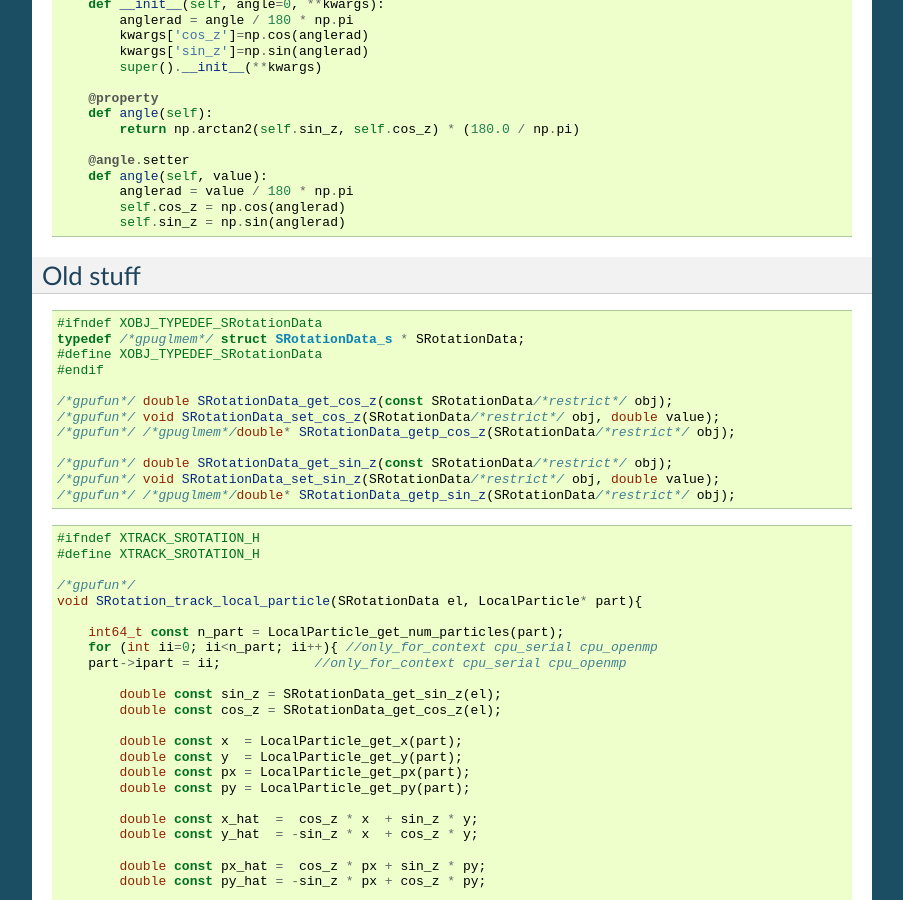
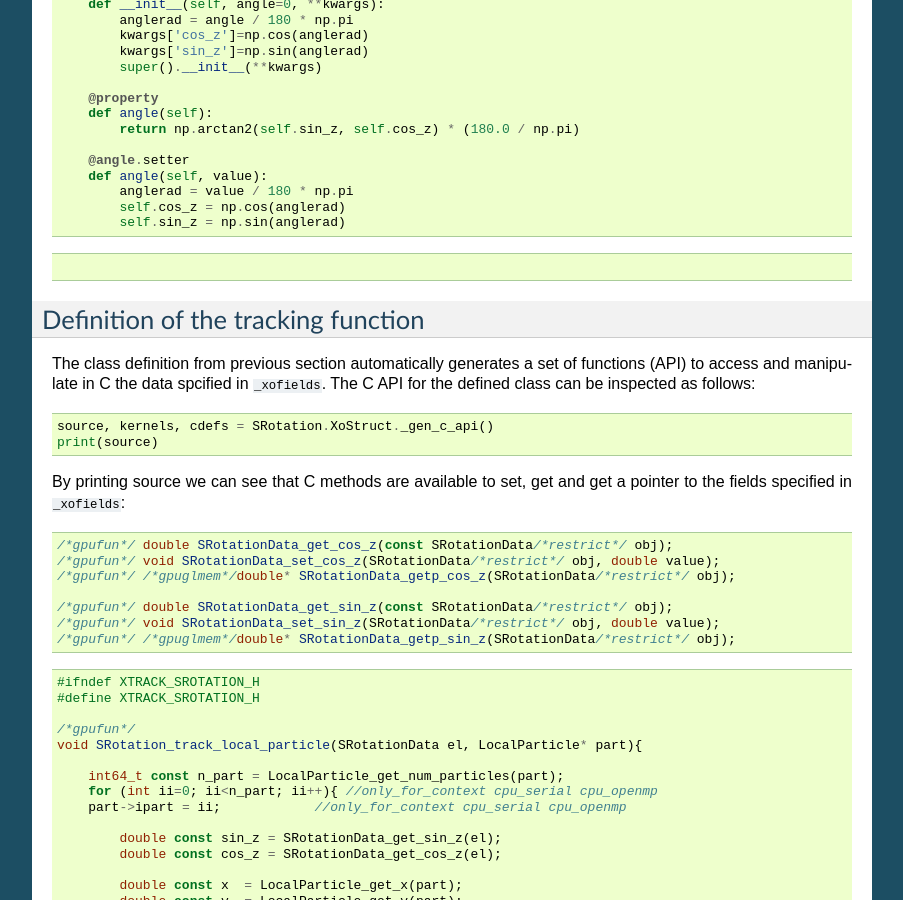
Before and after one commit to xsuite/xsuite, a Sphinx documentation site: the page built from docs/newbeamelement.rst, in a window 1280 px wide and 900 px high, scrolled down 1336 px. Shown: the whole window, without its empty margins (198-1101 px from the left). Built offline with Sphinx 7.4.7, drawn with Linux system fonts in a browser that asks for light colours; some of the changed text lies outside the part shown.

Commit message:
Quick push

```diff
--- a/docs/newbeamelement.rst
+++ b/docs/newbeamelement.rst
@@ -90,19 +90,22 @@ In our example we want to initialize the object providing the rotation angle and
             self.cos_z = np.cos(anglerad)
             self.sin_z = np.sin(anglerad)
 
+.. code-block:: python
 
+Definition of the tracking function
+===================================
 
-Old stuff
-=========
+The class definition from previous section automatically generates a set of functions (API) to access and manipulate in C the data spcified in ``_xofields``.
+The C API for the defined class can be inspected as follows:
 
+.. code-block:: python
 
+    source, kernels, cdefs = SRotation.XoStruct._gen_c_api()
+    print(source)
+
+By printing source we can see that C methods are available to set, get and get a pointer to the fields specified in ``_xofields``:
 
 .. code-block:: c
-
-    #ifndef XOBJ_TYPEDEF_SRotationData
-    typedef /*gpuglmem*/ struct SRotationData_s * SRotationData;
-    #define XOBJ_TYPEDEF_SRotationData
-    #endif
 
     /*gpufun*/ double SRotationData_get_cos_z(const SRotationData/*restrict*/ obj);
     /*gpufun*/ void SRotationData_set_cos_z(SRotationData/*restrict*/ obj, double value);
```
